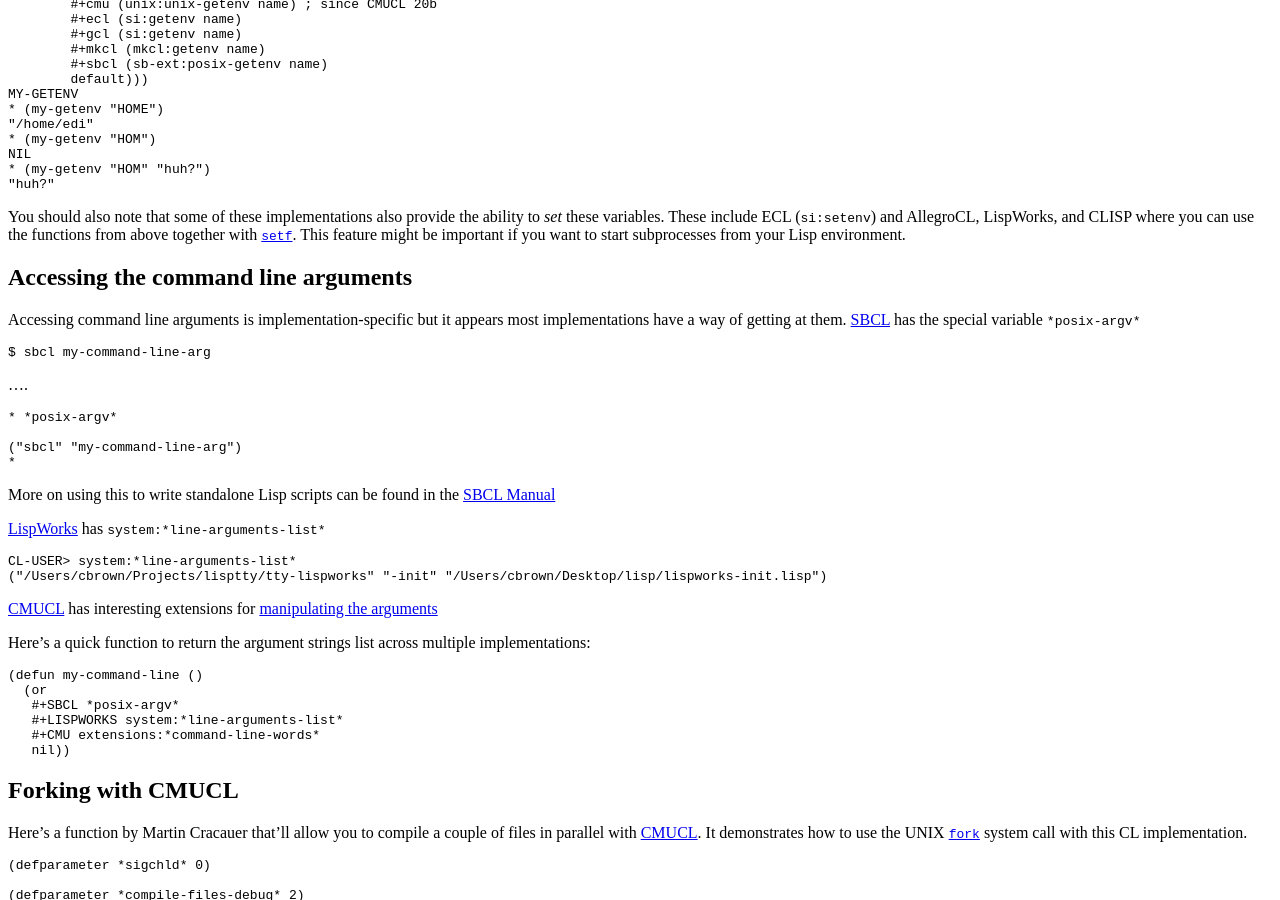
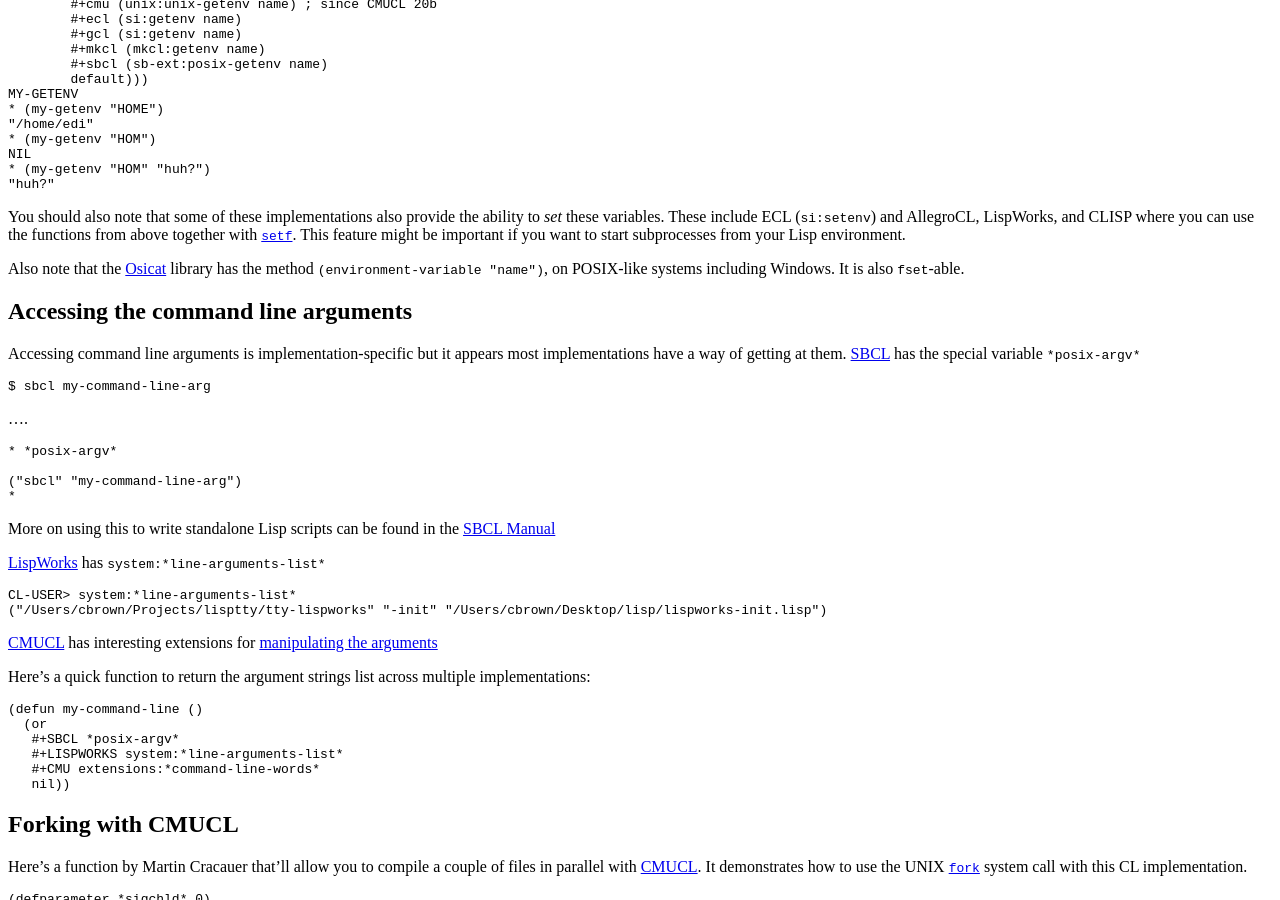
Before and after one commit to LispCookbook/cl-cookbook, a Jekyll site: the page built from os.md, in a window 1280 px wide and 900 px high, scrolled down 405 px. Built offline with Jekyll 4.4.1, drawn with Linux system fonts in a browser that asks for light colours.

Commit message:
os environment variable: about Osicat
also for #3

```diff
--- a/os.md
+++ b/os.md
@@ -44,6 +44,10 @@
 
 You should also note that some of these implementations also provide the ability to _set_ these variables. These include ECL (`si:setenv`) and AllegroCL, LispWorks, and CLISP where you can use the functions from above together with [`setf`](http://www.lispworks.com/documentation/HyperSpec/Body/m_setf_.htm). This feature might be important if you want to start subprocesses from your Lisp environment.
 
+Also note that the
+[Osicat](https://www.common-lisp.net/project/osicat/manual/osicat.html#Environment)
+library has the method `(environment-variable "name")`, on POSIX-like
+systems including Windows. It is also `fset`-able.
 
 <a name="accessing-command-line"></a>
 
```
